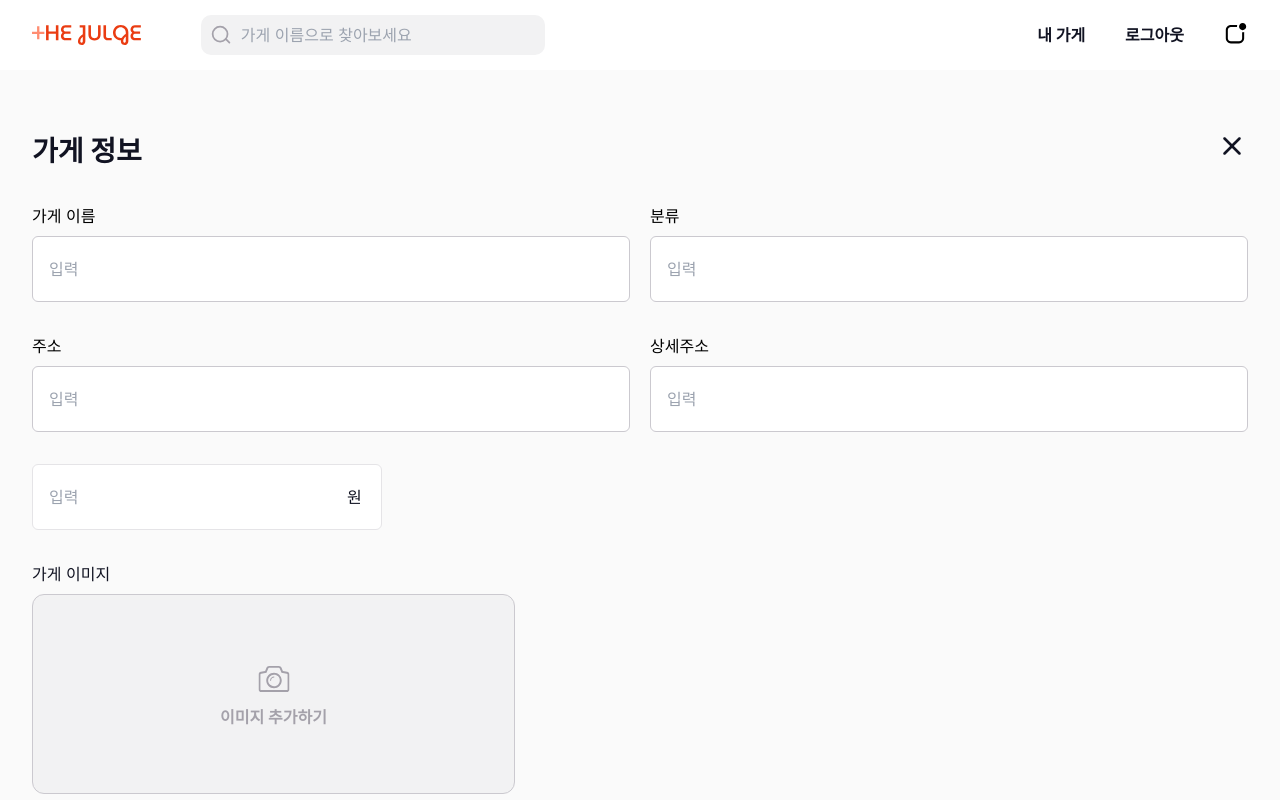
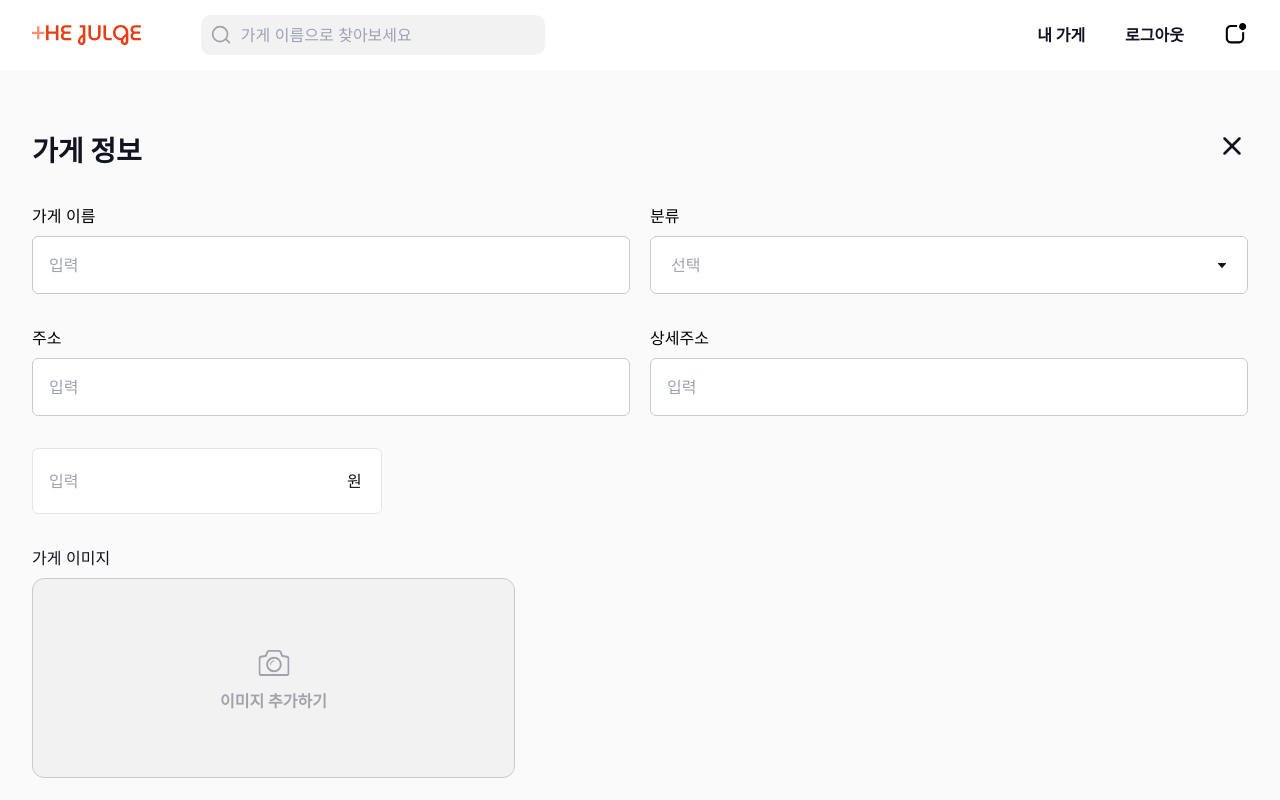
Before and after one commit to DDaHeuk/The-julge, a Next.js app: page /assignmyshop in a window 1280 px wide. Shown: the top 800 px of the page. Built offline with nearby package versions, Linux system fonts and the light colour scheme.

Commit message:
refactor : 드롭다운 수정 및 적용 + 기타 리팩토링

```diff
--- a/src/components/assignMyShopInfo/index.tsx
+++ b/src/components/assignMyShopInfo/index.tsx
@@ -1,12 +1,17 @@
 import Input from '../input';
 import Image from 'next/image';
+import DropDown from '../dropdown';
+import { FOOD_CATEGORIES } from '@/types/foodCategory';
 
 const AssignMyShopInfo = () => {
   return (
     <div className="flex flex-col gap-[20px] md:gap-[24px] w-[100%]">
       <div className="inline-flex flex-col md:flex-row items-start gap-[20px]">
         <Input className="w-[100%]" variant="normal" label="가게 이름" />
-        <Input className="w-[100%]" variant="normal" label="분류" />
+        <div className="flex flex-col items-start gap-[8px] w-[100%]">
+          <label>분류</label>
+          <DropDown menuItems={FOOD_CATEGORIES} className="w-[100%]" />
+        </div>
       </div>
       <div className="md:hidden inline-flex flex-col items-start gap-[20px]">
         <Input className="w-[100%]" variant="normal" label="주소" />
--- a/src/components/dropdown/index.tsx
+++ b/src/components/dropdown/index.tsx
@@ -1,3 +1,5 @@
+'use client';
+
 import Image from 'next/image';
 import { useState, useRef, useEffect } from 'react';
 
@@ -7,7 +9,7 @@ interface DropDownProps {
 }
 
 export default function DropDown({ menuItems, className }: DropDownProps) {
-  const dropDownRef = useRef<HTMLUListElement>(null);
+  const dropDownRef = useRef<HTMLDivElement>(null);
   const [isOpen, setIsOpen] = useState(false);
   const [selectedItem, setSelectedItem] = useState<string | null>(null);
 
@@ -30,14 +32,15 @@ export default function DropDown({ menuItems, className }: DropDownProps) {
   }, []);
 
   return (
-    <div>
-      <div className={`relative w-[350px] h-[58px] ${className}`}>
+    <div ref={dropDownRef} className={`${className}`}>
+      <div className={`relative w-[100%] h-[58px] bg-white`}>
         <button
           type="button"
           className="flex items-center justify-between px-5 py-4 w-full rounded-md border border-gray30"
           onClick={() => setIsOpen(!isOpen)}
         >
-          <p>{selectedItem || '선택'}</p>
+          {selectedItem ? <p>{selectedItem}</p> : <p className="text-gray40">{'선택'}</p>}
+
           <div>
             {isOpen ? (
               <Image
@@ -57,7 +60,6 @@ export default function DropDown({ menuItems, className }: DropDownProps) {
           </div>
         </button>
         <ul
-          ref={dropDownRef}
           className={`absolute top-[62px] w-full bg-white rounded-md border border-gray20 max-h-[230px] overflow-y-auto ${isOpen ? 'block' : 'hidden'}`}
         >
           {menuItems.map((item: string, index: number) => (
--- a/src/components/input/index.tsx
+++ b/src/components/input/index.tsx
@@ -71,7 +71,7 @@ export default function Input({ variant, originalPassword, label, ...rest }: Inp
       <label>{label}</label>
       <input
         {...restProps}
-        className={` mb-2 px-4 py-5 rounded-md border ${
+        className={` h-[58px] mb-2 px-4 py-5 rounded-md border ${
           errMsg ? 'border-red40' : 'border-gray30'
         } focus:border-black focus:outline-none `}
         value={inputValue}
--- /dev/null
+++ b/src/types/foodCategory.ts
@@ -0,0 +1,2 @@
+export const FOOD_CATEGORIES = ['한식', '중식', '일식', '양식', '분식', '카페', '편의점', '기타'];
+export type foodCategory = (typeof FOOD_CATEGORIES)[number];
```
Also changed, not shown: 1 other file (tests, documents, lock files or other folders).
